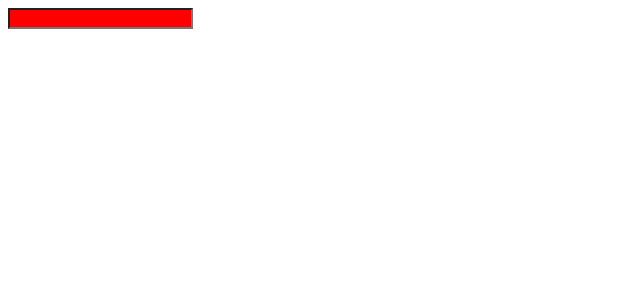
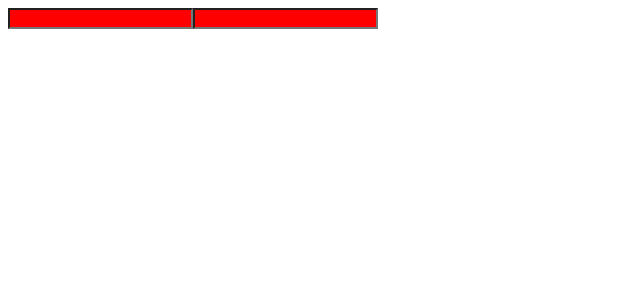
Before and after one commit to gromVlad/books_app, a React (Vite) app: page / in a window 1280 px wide. Shown: the top 300 px of the page, without its empty margins (0-640 px from the left). Built offline with nearby package versions, Linux system fonts and the light colour scheme.

Commit message:
Update App.tsx

```diff
--- a/src/App.tsx
+++ b/src/App.tsx
@@ -1,14 +1,14 @@
 import styled from "styled-components";
 
 export function App() {
-
   return (
     <>
       <One />
+      <One />
     </>
-  )
+  );
 }
 
 const One = styled.input`
   background-color: red;
-`
+`;
```
